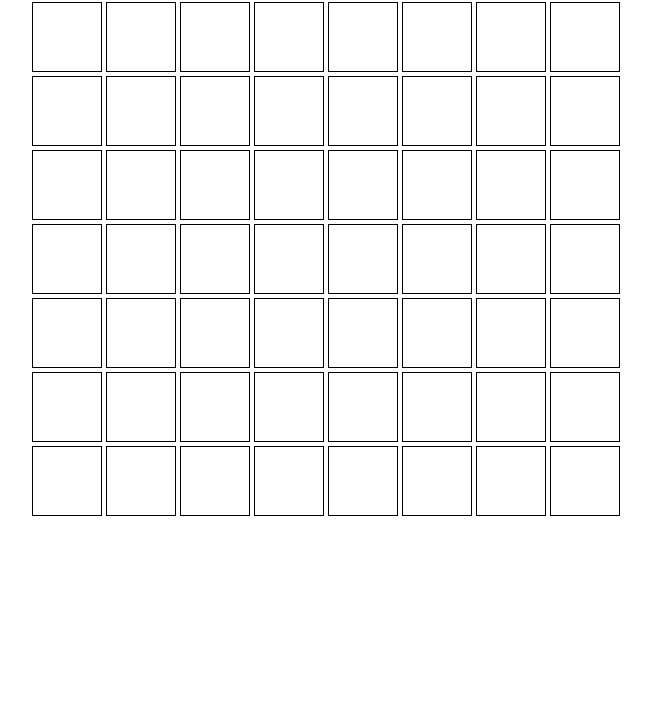
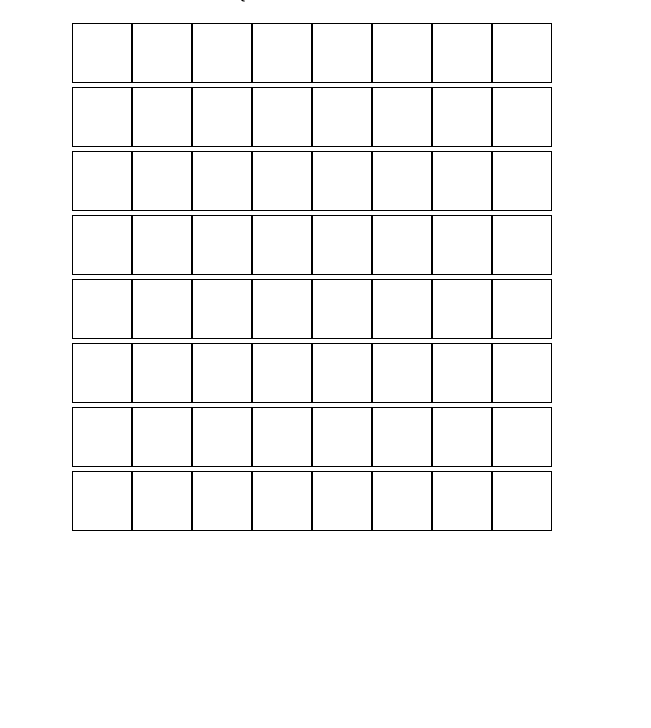
Before and after one commit to FilippoM991/js-jq-grigliaquadrati, a plain HTML site: page index.html in a window 1280 px wide. Shown: the part 72-800 px from the top of the page, without its empty margins (313-964 px from the left). Drawn offline with nearby package versions, Linux system fonts and the light colour scheme.

Commit message:
fatto bonus, da sistemare il contatore

```diff
--- a/index.html
+++ b/index.html
@@ -5,202 +5,17 @@
         <title></title>
         <link rel="stylesheet" href="style.css">
         <script src="https://ajax.googleapis.com/ajax/libs/jquery/3.3.1/jquery.min.js"></script>
+        <script src="main.js" charset="utf-8"></script>
     </head>
     <body>
+        <div class="titolo">
+            <h1>Trova i 15 quadrati rossi!</h1>
+            <span>Quadrati rossi da scovare: <span id="rossi_trovati"></span></span>
+        </div>
+
         <div class="container">
-            <div class="quadrato">
 
-            </div>
-            <div class="quadrato">
+        </div>
 
-            </div>
-            <div class="quadrato colpito">
-
-            </div>
-            <div class="quadrato">
-
-            </div>
-            <div class="quadrato colpito">
-
-            </div>
-            <div class="quadrato colpito">
-
-            </div>
-            <div class="quadrato">
-
-            </div>
-            <div class="quadrato">
-
-            </div>
-            <div class="quadrato">
-
-            </div>
-            <div class="quadrato colpito">
-
-            </div>
-            <div class="quadrato colpito">
-
-            </div>
-            <div class="quadrato">
-
-            </div>
-            <div class="quadrato">
-
-            </div>
-            <div class="quadrato">
-
-            </div>
-            <div class="quadrato">
-
-            </div>
-            <div class="quadrato">
-
-            </div>
-            <div class="quadrato">
-
-            </div>
-            <div class="quadrato">
-
-            </div>
-            <div class="quadrato">
-
-            </div>
-            <div class="quadrato">
-
-            </div>
-            <div class="quadrato">
-
-            </div>
-            <div class="quadrato">
-
-            </div>
-            <div class="quadrato colpito">
-
-            </div>
-            <div class="quadrato colpito">
-
-            </div>
-            <div class="quadrato colpito">
-
-            </div>
-            <div class="quadrato">
-
-            </div>
-            <div class="quadrato">
-
-            </div>
-            <div class="quadrato colpito">
-
-            </div>
-            <div class="quadrato colpito">
-
-            </div>
-            <div class="quadrato">
-
-            </div>
-            <div class="quadrato">
-
-            </div>
-            <div class="quadrato">
-
-            </div>
-            <div class="quadrato colpito">
-
-            </div>
-            <div class="quadrato colpito">
-
-            </div>
-            <div class="quadrato">
-
-            </div>
-            <div class="quadrato">
-
-            </div>
-            <div class="quadrato">
-
-            </div>
-            <div class="quadrato">
-
-            </div>
-            <div class="quadrato">
-
-            </div>
-            <div class="quadrato colpito">
-
-            </div>
-            <div class="quadrato">
-
-            </div>
-            <div class="quadrato">
-
-            </div>
-            <div class="quadrato">
-
-            </div>
-            <div class="quadrato">
-
-            </div>
-            <div class="quadrato">
-
-            </div>
-            <div class="quadrato colpito">
-
-            </div>
-            <div class="quadrato">
-
-            </div>
-            <div class="quadrato">
-
-            </div>
-            <div class="quadrato">
-
-            </div>
-            <div class="quadrato">
-
-            </div>
-            <div class="quadrato">
-
-            </div>
-            <div class="quadrato">
-
-            </div>
-            <div class="quadrato ">
-
-            </div>
-            <div class="quadrato">
-
-            </div>
-            <div class="quadrato">
-
-            </div>
-            <div class="quadrato">
-
-            </div>
-            <div class="quadrato colpito">
-
-            </div>
-            <div class="quadrato">
-
-            </div>
-            <div class="quadrato">
-
-            </div>
-            <div class="quadrato">
-
-            </div>
-            <div class="quadrato">
-
-            </div>
-            <div class="quadrato">
-
-            </div>
-            <div class="quadrato">
-
-            </div>
-            <div class="quadrato">
-
-            </div>
-        </div>
-        <script src="main.js" charset="utf-8"></script>
     </body>
 </html>
--- a/main.js
+++ b/main.js
@@ -1,9 +1,39 @@
-$(".quadrato").each(function(){
-    $(this).click(function(){
-        if ($(this).hasClass("colpito")) {
-            $(this).addClass("rosso")
+$(document).ready(function(){
+    var listaBombe = [];
+    while (listaBombe.length < 15){
+        var bombaCreata = generaBombe(0, 64);
+        if (!listaBombe.includes(bombaCreata)){
+            listaBombe.push(bombaCreata);
+        }
+    }
+    console.log(listaBombe);
+    function generaBombe(min, max) {
+      return Math.floor(Math.random() * (max - min) ) + min;
+    }
+
+
+    for (var i = 0; i < 64; i++) {
+        // var bomba = listaBombe[i];
+        if (listaBombe.includes(i) ) {
+            $(".container").append('<div class="quadrato rosso"></div>');
         } else {
-            $(this).addClass("verde")
+            $(".container").append('<div class="quadrato verde"></div>');
+        }
+    }
+    var bombeRimaste = 15;
+    $(".quadrato").click(function(){
+
+        $(this).addClass("active")
+        if ($(this).hasClass("rosso") && bombeRimaste > 0){
+            bombeRimaste=bombeRimaste-1;
         }
     })
+
+    if (bombeRimaste > 0 ) {
+        document.getElementById('rossi_trovati').innerHTML = bombeRimaste;
+    } else {
+        document.getElementById('rossi_trovati').innerHTML = "Hai vinto";
+    }
+
+
 })
--- a/style.css
+++ b/style.css
@@ -3,22 +3,25 @@
     padding:0;
     box-sizing: border-box;
 }
+.titolo {
+    text-align: center;
+    margin:20px;
+}
 .container {
-    width: 590px;
-    height: 590px;
+    width: 510px;
+    height: 510px;
     margin: auto;
+    /* background-color: yellow; */
 }
 .quadrato {
-    width: 70px;
-    height: 70px;
+    width: 60px;
+    height: 60px;
     border: 1px solid black;
     display: inline-block;
-
-
 }
-.quadrato.rosso {
+.quadrato.rosso.active {
     background-color: red;
 }
-.quadrato.verde {
+.quadrato.verde.active {
     background-color: green;
 }
```
